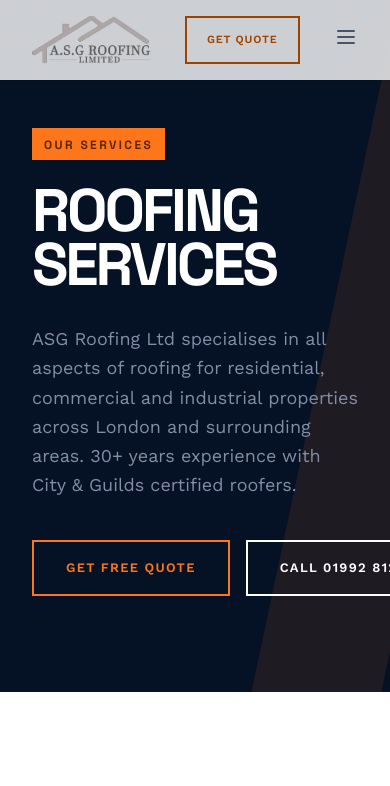
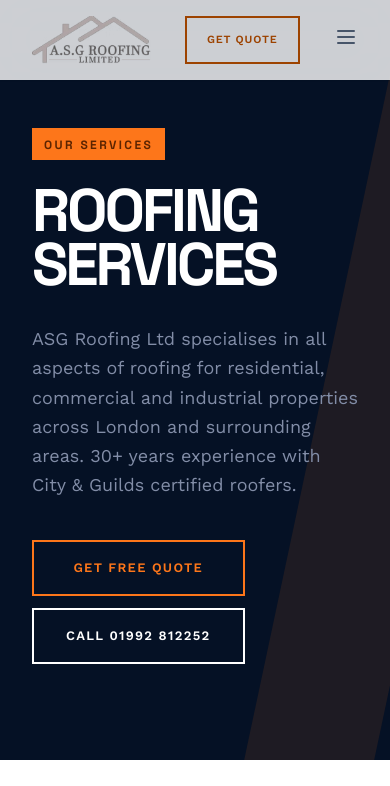
Before and after one commit to vishal-mayo/asg-roofing-website, a React (Vite) app: page /services in a window 390 px wide. Shown: the top 786 px of the page. Built offline with nearby package versions, Linux system fonts and the light colour scheme; the HTML template or start-up script is replaced by a standard one.

Commit message:
Fix Services page buttons and hide sticky button on mobile
- Services page: buttons now stack on mobile (flex-col), side-by-side on desktop
- Hide sticky 'Get Free Quote' button on mobile (hidden md:flex)
- Button styling matches homepage hero

```diff
--- a/src/components/StickyQuoteButton.jsx
+++ b/src/components/StickyQuoteButton.jsx
@@ -30,10 +30,9 @@
   return (
     <Link
       to="/contact"
-      className={`fixed bottom-24 right-4 z-[100] btn btn-primary shadow-2xl ${
+      className={`hidden md:flex fixed bottom-6 right-6 z-50 btn btn-primary shadow-2xl ${
         isPulsing ? 'animate-pulse' : ''
       }`}
-      style={{ position: 'fixed', bottom: '100px', right: '16px' }}
     >
       <span className="flex items-center gap-2">
         <svg xmlns="http://www.w3.org/2000/svg" width="18" height="18" viewBox="0 0 24 24" fill="none" stroke="currentColor" strokeWidth="2" strokeLinecap="round" strokeLinejoin="round"><path d="M21 15a2 2 0 0 1-2 2H7l-4 4V5a2 2 0 0 1 2-2h14a2 2 0 0 1 2 2z"/></svg>
--- a/src/pages/Services.jsx
+++ b/src/pages/Services.jsx
@@ -15,11 +15,11 @@
           <p className="text-on-primary-container max-w-xl text-lg mb-10 leading-relaxed font-body">
             ASG Roofing Ltd specialises in all aspects of roofing for residential, commercial and industrial properties across London and surrounding areas. 30+ years experience with City & Guilds certified roofers.
           </p>
-          <div className="flex gap-4">
-            <Link to="/contact" className="btn btn-primary-alt">
+          <div className="flex flex-col gap-3 sm:flex-row sm:gap-4">
+            <Link to="/contact" className="btn btn-primary-alt w-full sm:w-auto text-center">
               <span>Get Free Quote</span>
             </Link>
-            <a href="tel:01992812252" className="btn btn-secondary-alt">
+            <a href="tel:01992812252" className="btn btn-secondary-alt w-full sm:w-auto text-center">
               <span>Call 01992 812252</span>
             </a>
           </div>
```
